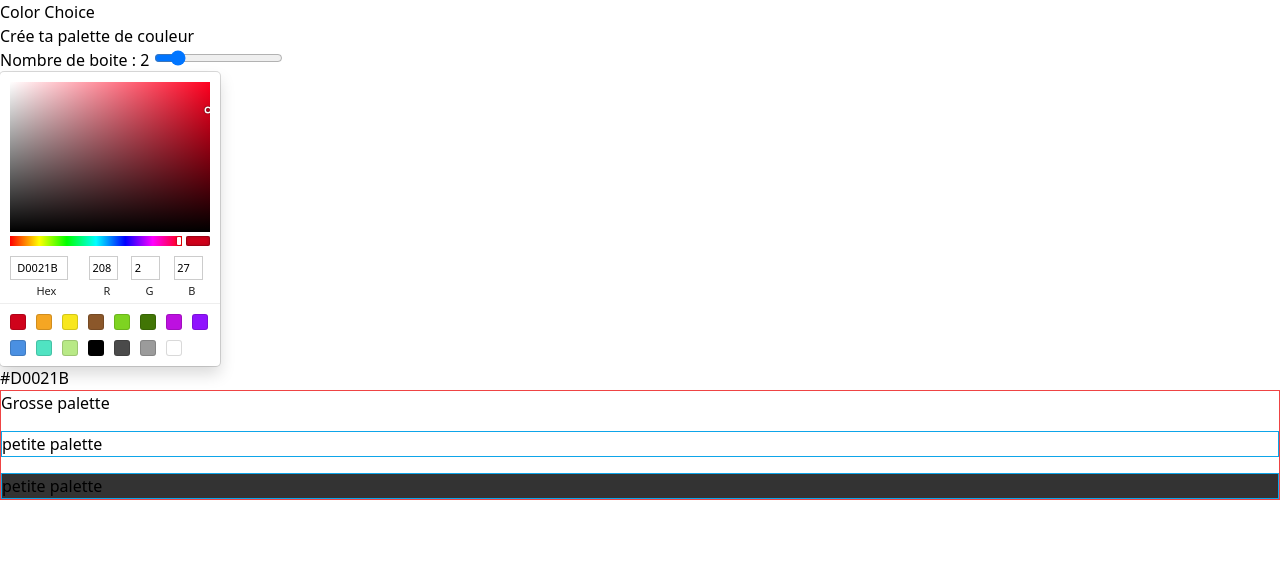
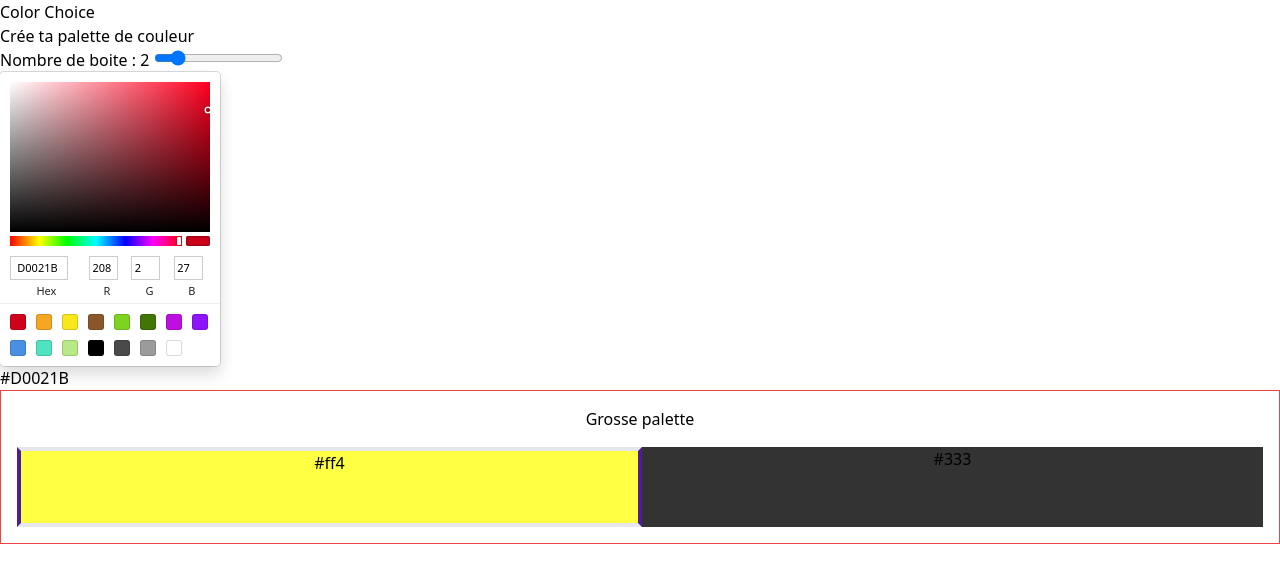
Before and after one commit to RaphGenius/Create-your-color-palette, a React (Create React App) app: page / in a window 1280 px wide. Shown: the top 582 px of the page. Built offline with nearby package versions, Linux system fonts and the light colour scheme.

Commit message:
Au click sur une boite, le color picker prend la couleur et la boite change de couleur si on la modifie

```diff
--- a/src/components/ColorChooser.jsx
+++ b/src/components/ColorChooser.jsx
@@ -2,10 +2,12 @@ import React from "react";
 import { SketchPicker } from "react-color";
 import { useStateContext } from "../contexts/ContextProvider";
 const ColorChooser = () => {
-  const { currentColor, setCurrentColor } = useStateContext();
-
+  const { currentColor, setCurrentColor, changeColorBox, isFocused } =
+    useStateContext();
   const handleChangeComplete = (color) => {
     setCurrentColor(color.hex);
+
+    changeColorBox(color.hex, isFocused);
   };
 
   return (
--- a/src/components/ShowBigPalette.jsx
+++ b/src/components/ShowBigPalette.jsx
@@ -3,14 +3,16 @@ import ShowLittlePalette from "./ShowLittlePalette";
 import { useStateContext } from "../contexts/ContextProvider";
 
 const ShowBigPalette = () => {
-  const { count, AllBoxesColor } = useStateContext();
+  const { count, allBoxes } = useStateContext();
 
   return (
-    <div className=" border border-red-500">
-      <h3>Grosse palette</h3>
-      {AllBoxesColor.slice(0, count).map((item, index) => (
-        <ShowLittlePalette key={index} item={item} />
-      ))}
+    <div className=" border border-red-500 p-4">
+      <h3 className="text-center">Grosse palette</h3>
+      <div className="flex">
+        {allBoxes.slice(0, count).map((item) => (
+          <ShowLittlePalette key={item.index} item={item} />
+        ))}
+      </div>
     </div>
   );
 };
--- a/src/components/ShowLittlePalette.jsx
+++ b/src/components/ShowLittlePalette.jsx
@@ -2,15 +2,29 @@ import React from "react";
 import { useStateContext } from "../contexts/ContextProvider";
 
 const ShowLittlePalette = ({ item }) => {
-  const { currentColor, setCurrentColor } = useStateContext();
-  console.log(item.background);
+  const {
+    setCurrentColor,
+    currentColor,
+    allBoxes,
+    setAllBoxes,
+    isFocused,
+    setIsFocused,
+  } = useStateContext();
+
+  const getFocused = () => {
+    setIsFocused(item.index);
+    setCurrentColor(allBoxes[item.index].background);
+  };
+
   return (
     <div
-      style={{ background: item.background }}
-      className="mt-4 border border-sky-500 cursor-pointer"
-      onClick={() => setCurrentColor(item.background)}
+      style={{ background: allBoxes[item.index].background }}
+      className={`mt-4 cursor-pointer h-20 w-full flex justify-center items-cente ${
+        isFocused === item.index ? " borerlx border-x-violet-900 border-4" : ""
+      } `}
+      onClick={() => getFocused()}
     >
-      petite palette
+      <p className="text-center "> {allBoxes[item.index].background}</p>
     </div>
   );
 };
--- a/src/contexts/ContextProvider.js
+++ b/src/contexts/ContextProvider.js
@@ -8,44 +8,62 @@ export const ContextProvider = ({ children }) => {
   //Quel couleur
   const [currentColor, setCurrentColor] = useState("#D0021B");
 
-  const AllBoxesColor = [
+  //Quel boite est focus (l'index est la référence)
+  const [isFocused, setIsFocused] = useState(0);
+
+  const [allBoxes, setAllBoxes] = useState([
+    {
+      index: 0,
+      background: "#ff4",
+    },
     {
       index: 1,
-      background: "#fff",
+      background: "#333",
     },
     {
       index: 2,
-      background: "#333",
+      background: "#ccc",
     },
     {
       index: 3,
-      background: "#ccc",
+      background: "#ddd",
     },
     {
       index: 4,
-      background: "#ddd",
+      background: "#511212",
     },
     {
       index: 5,
-      background: "#511212",
+      background: "#ca4",
     },
     {
       index: 6,
-      background: "#ca4",
+      background: "#ed5",
     },
     {
       index: 7,
-      background: "#ed5",
-    },
-    {
-      index: 8,
       background: "#444",
     },
-  ];
+  ]);
 
+  const changeColorBox = (color, index) => {
+    const newBox = allBoxes;
+    newBox[index].background = color;
+    setAllBoxes(newBox);
+  };
   return (
     <StateContext.Provider
-      value={{ count, setCount, currentColor, setCurrentColor, AllBoxesColor }}
+      value={{
+        count,
+        setCount,
+        currentColor,
+        setCurrentColor,
+        allBoxes,
+        setAllBoxes,
+        isFocused,
+        setIsFocused,
+        changeColorBox,
+      }}
     >
       {children}
     </StateContext.Provider>
--- a/src/index.js
+++ b/src/index.js
@@ -6,9 +6,9 @@ import { ContextProvider } from "./contexts/ContextProvider";
 
 const root = ReactDOM.createRoot(document.getElementById("root"));
 root.render(
-  <React.StrictMode>
-    <ContextProvider>
-      <App />
-    </ContextProvider>
-  </React.StrictMode>
+  // <React.StrictMode>
+  <ContextProvider>
+    <App />
+  </ContextProvider>
+  // </React.StrictMode>
 );
```
